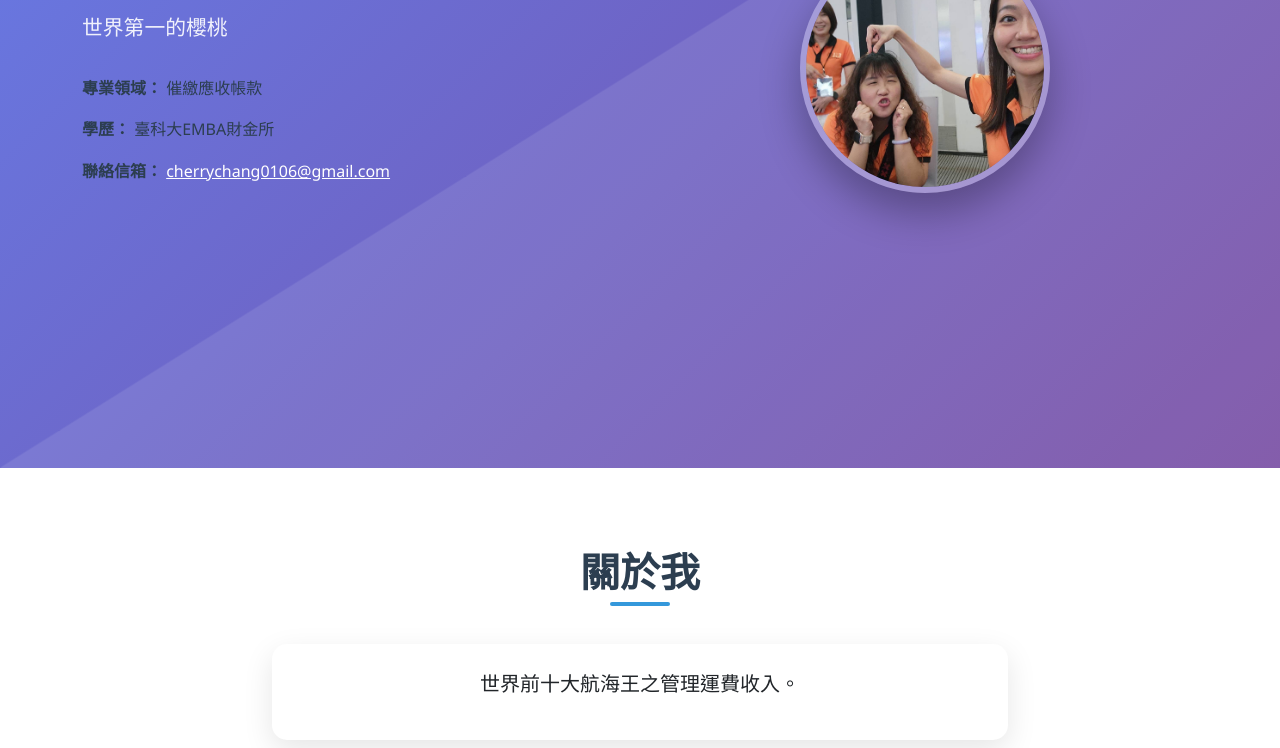
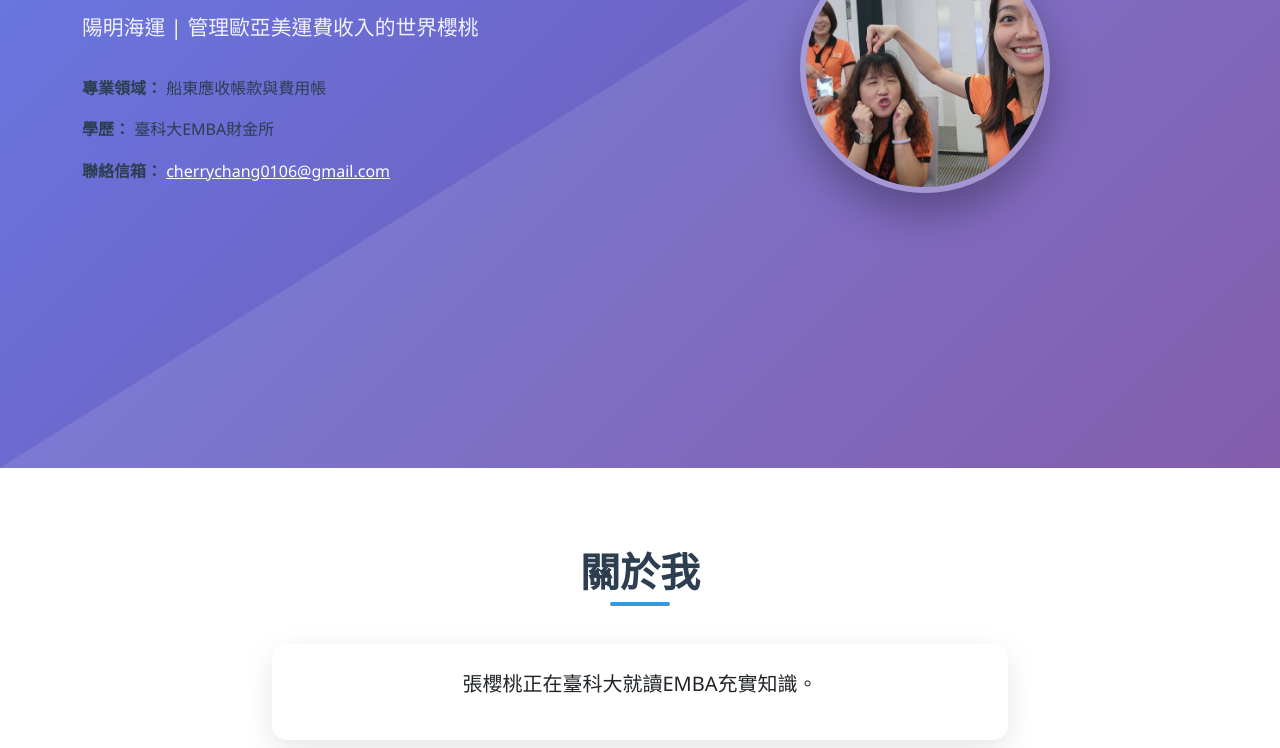
Before and after one commit to cherrychang0106/cherrychang0106.github.io, a plain HTML site: page index.html in a window 1280 px wide. Shown: the part 332-1080 px from the top of the page. Drawn offline with nearby package versions, Linux system fonts and the light colour scheme.

Commit message:
Add files via upload

```diff
--- a/index.html
+++ b/index.html
@@ -157,14 +157,14 @@
         // ====== 使用者資料區域 - 請修改以下內容 ======
         const profileData = {
             name: "張綾芝",
-            title: "世界第一的櫻桃",
-            expertise: "催繳應收帳款",
+            title: "陽明海運 | 管理歐亞美運費收入的世界櫻桃",
+            expertise: "船東應收帳款與費用帳",
             education: "臺科大EMBA財金所",
             email: "cherrychang0106@gmail.com",
-            about: "世界前十大航海王之管理運費收入。",
-            contactEmail: "luarn@mail.ntust.edu.tw",
-            phone: "886-2-2737-6754",
-            location: "研究室: T2-409<br>國立臺灣科技大學"
+            about: "張櫻桃正在臺科大就讀EMBA充實知識。",
+            contactEmail: "cherrychang0106@gmail.com",
+            phone: "0966526016",
+            location: "新北雙和"
         };
         // ====== 使用者資料區域結束 ======
 
```
